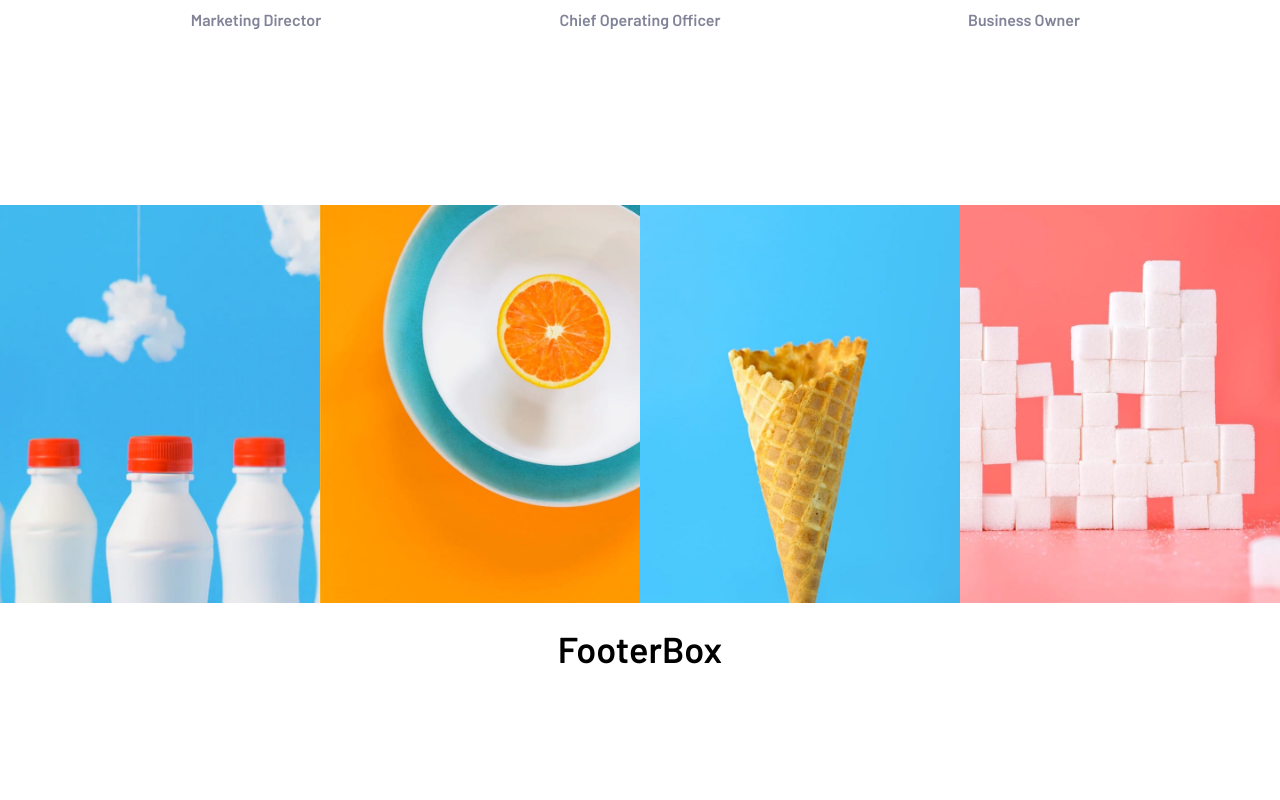
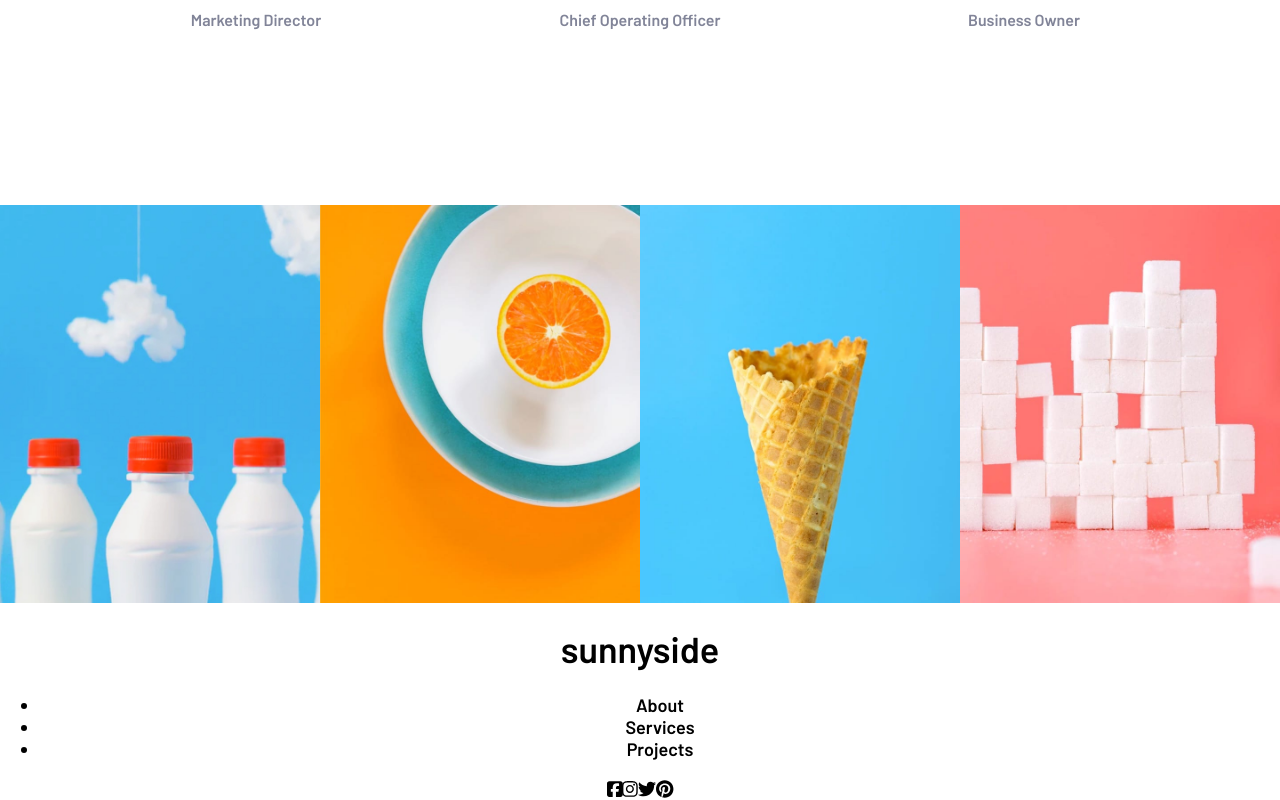
Before and after one commit to annaluizacamargo/sunnyside, a React (Create React App) app: page / in a window 1280 px wide. Shown: the part 2888-3688 px from the top of the page. Before the commit the page ends 3582 px from the top, so only its background shows below. Built offline with nearby package versions, Linux system fonts and the light colour scheme.

Commit message:
feat(Footer): add HTML

```diff
--- a/src/containers/footer/index.js
+++ b/src/containers/footer/index.js
@@ -1,10 +1,24 @@
 import './style.css';
+import { FontAwesomeIcon } from '@fortawesome/react-fontawesome';
+import { faFacebookSquare, faInstagram, faTwitter, faPinterest } from '@fortawesome/free-brands-svg-icons';
+
 
 const FooterBox = () => {
-    console.log('FooterBox');
-
     return (
-        <h1>FooterBox</h1>
+        <footer className='footer-box'>
+            <h1>sunnyside</h1>
+            <ul className='page'>
+                    <li>About</li>
+                    <li>Services</li>
+                    <li>Projects</li>
+            </ul>
+            <div className='contact'>
+                <FontAwesomeIcon icon={faFacebookSquare} />
+                <FontAwesomeIcon icon={faInstagram} />
+                <FontAwesomeIcon icon={faTwitter} />
+                <FontAwesomeIcon icon={faPinterest} />
+            </div>
+        </footer>
     )
 };
 
```
